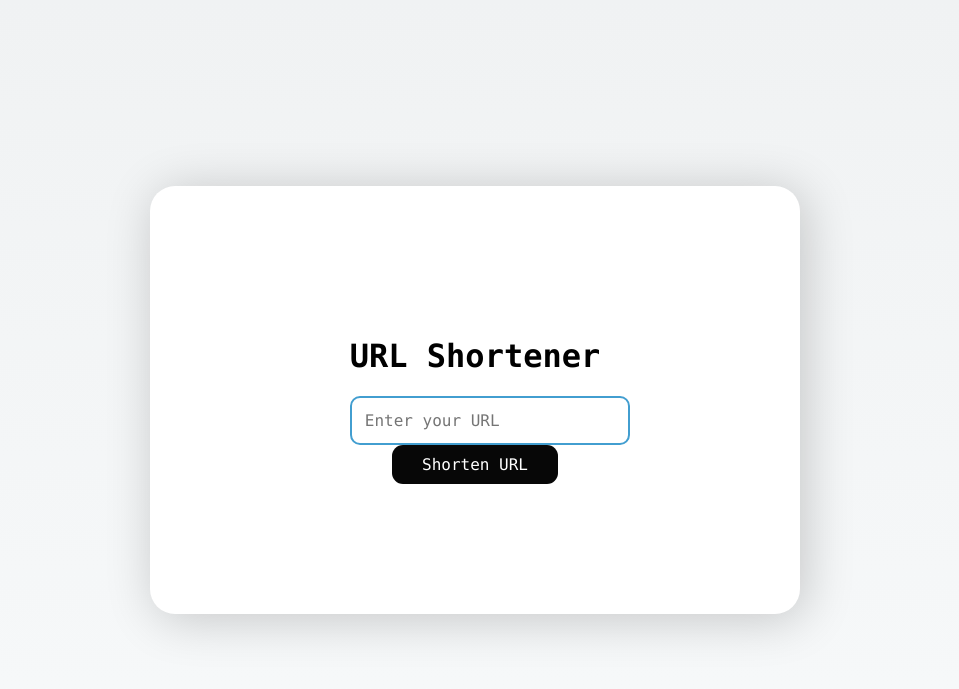
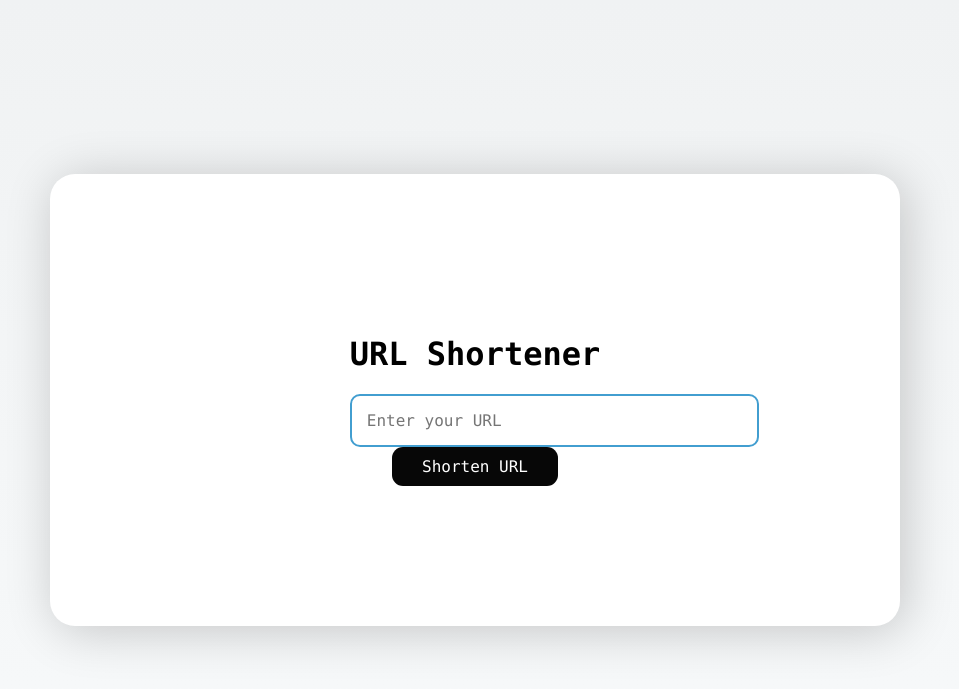
Before and after one commit to hudaifa-saleh/shortme, a Django app: page / in a window 1280 px wide. Shown: the top 689 px of the page, without its empty margins (165-1124 px from the left). Run offline with Django 4.2, Linux system fonts and the light colour scheme.

Commit message:
improving css

```diff
--- a/templates/base.html
+++ b/templates/base.html
@@ -17,7 +17,7 @@
 
         .form {
             background: #ffffff;
-            padding: 130px 200px;
+            padding: 140px 300px;
             border-radius: 25px;
             box-shadow: 5px 5px 50px rgba(0, 0, 0, 0.2);
             max-width: 500px; /* Adjust the max-width to make the box bigger */
@@ -26,10 +26,10 @@
 
         .url-input {
             font-family: Menlo, sans-serif;
-            width: 100%;
-            padding: 13px;
+            width: 150%;
+            padding: 15px;
             font-size: 16px;
-            margin: 0px 0px;
+            margin: 0;
             border: 2px solid #429ed0;
             border-radius: 10px;
             outline: none;
```
